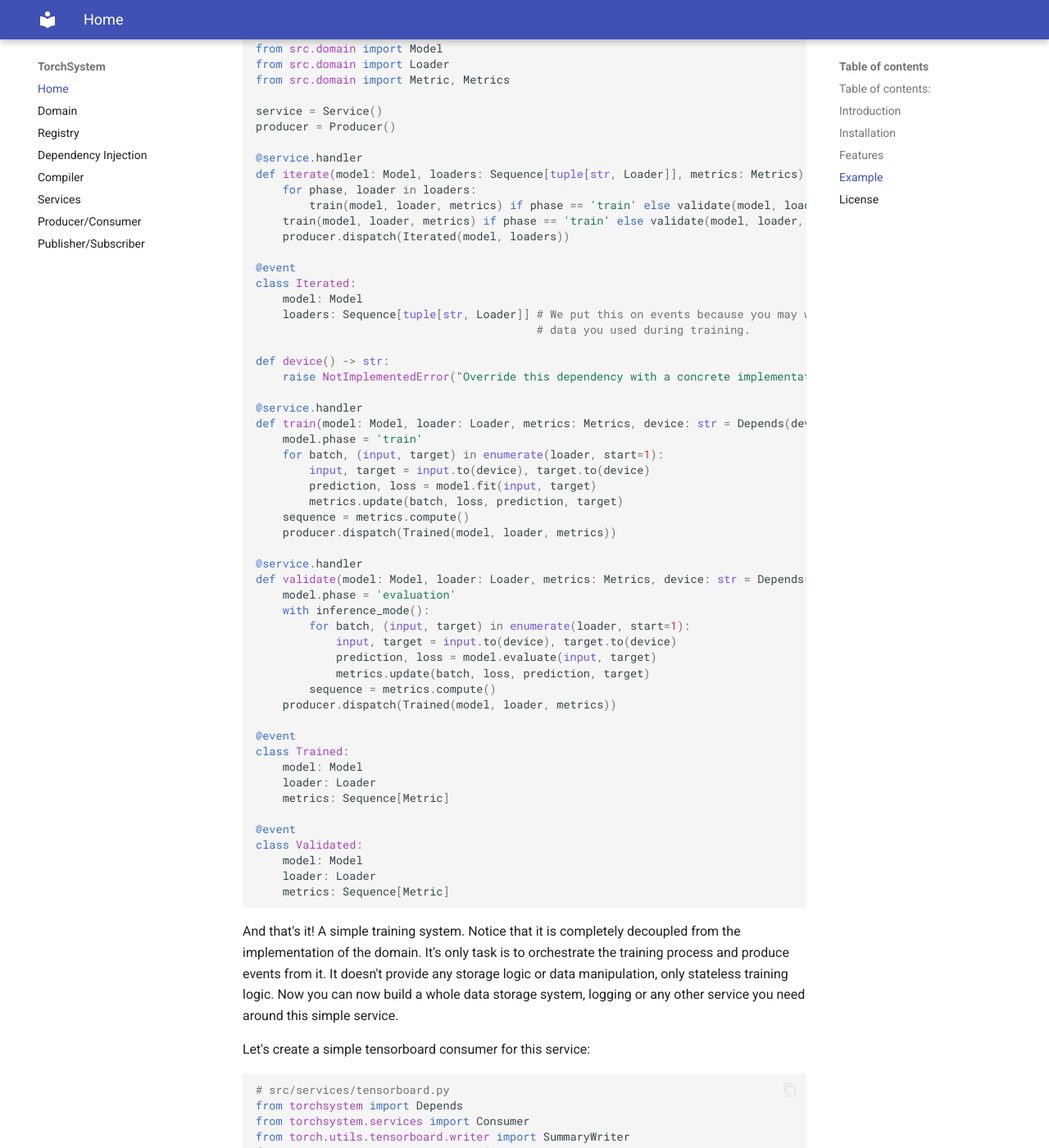
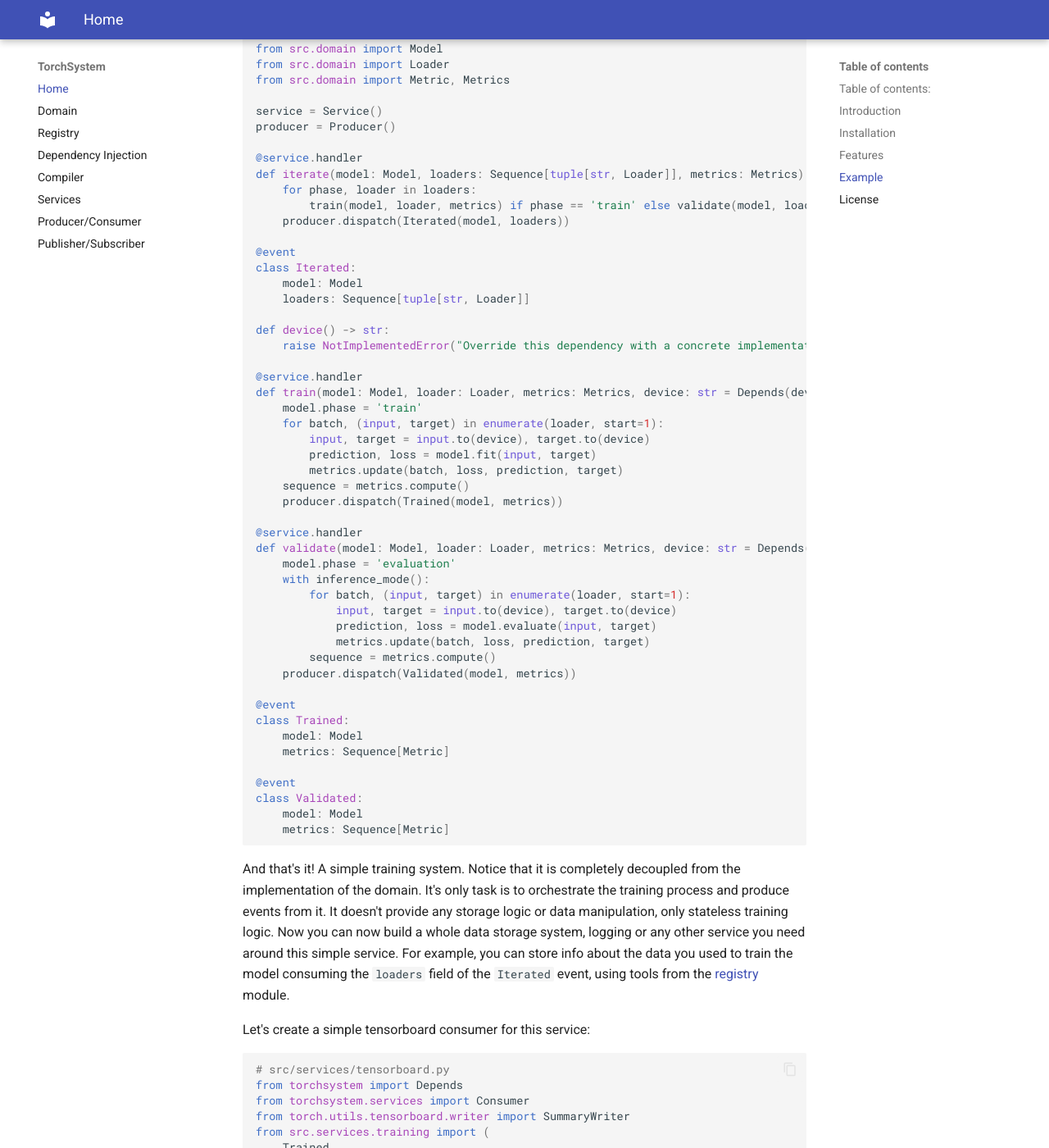
Before and after one commit to entropy-flux/TorchSystem, an MkDocs documentation site: the page built from docs/index.md, in a window 1280 px wide and 1400 px high, scrolled down 3290 px. Shown: the whole window at 82% size. Built offline with MkDocs 1.6.1 and Material for MkDocs 9.7.7, drawn with Linux system fonts in a browser that asks for light colours.

Commit message:
Fix Docs

````diff
--- a/docs/index.md
+++ b/docs/index.md
@@ -114,14 +114,12 @@ producer = Producer()
 def iterate(model: Model, loaders: Sequence[tuple[str, Loader]], metrics: Metrics):
     for phase, loader in loaders:
         train(model, loader, metrics) if phase == 'train' else validate(model, loader, metrics)
-    train(model, loader, metrics) if phase == 'train' else validate(model, loader, metrics)
     producer.dispatch(Iterated(model, loaders))
 
 @event
 class Iterated:
     model: Model
-    loaders: Sequence[tuple[str, Loader]] # We put this on events because you may want to store info about the
-                                          # data you used during training.
+    loaders: Sequence[tuple[str, Loader]]
 
 def device() -> str:
     raise NotImplementedError("Override this dependency with a concrete implementation")
@@ -134,7 +132,7 @@ def train(model: Model, loader: Loader, metrics: Metrics, device: str = Depends(
         prediction, loss = model.fit(input, target)
         metrics.update(batch, loss, prediction, target)
     sequence = metrics.compute()
-    producer.dispatch(Trained(model, loader, metrics))
+    producer.dispatch(Trained(model, metrics))
 
 @service.handler
 def validate(model: Model, loader: Loader, metrics: Metrics, device: str = Depends(device)):
@@ -145,22 +143,20 @@ def validate(model: Model, loader: Loader, metrics: Metrics, device: str = Depen
             prediction, loss = model.evaluate(input, target)
             metrics.update(batch, loss, prediction, target)
         sequence = metrics.compute()
-    producer.dispatch(Trained(model, loader, metrics))
+    producer.dispatch(Validated(model, metrics))
 
 @event
 class Trained:
     model: Model
-    loader: Loader
     metrics: Sequence[Metric]
 
 @event
 class Validated:
     model: Model
-    loader: Loader
     metrics: Sequence[Metric]
 ```
 
-And that's it! A simple training system. Notice that it is completely decoupled from the implementation of the domain. It's only task is to orchestrate the training process and produce events from it. It doesn't provide any storage logic or data manipulation, only stateless training logic. Now you can now build a whole data storage system, logging or any other service you need around this simple service.
+And that's it! A simple training system. Notice that it is completely decoupled from the implementation of the domain. It's only task is to orchestrate the training process and produce events from it. It doesn't provide any storage logic or data manipulation, only stateless training logic. Now you can now build a whole data storage system, logging or any other service you need around this simple service. For example, you can store info about the data you used to train the model consuming the `loaders` field of the `Iterated` event, using tools from the [registry](https://mr-mapache.github.io/torch-system/registry/) module.
 
 Let's create a simple tensorboard consumer for this service:
 
````
Also changed, not shown: README.md (+4 -8 lines).
